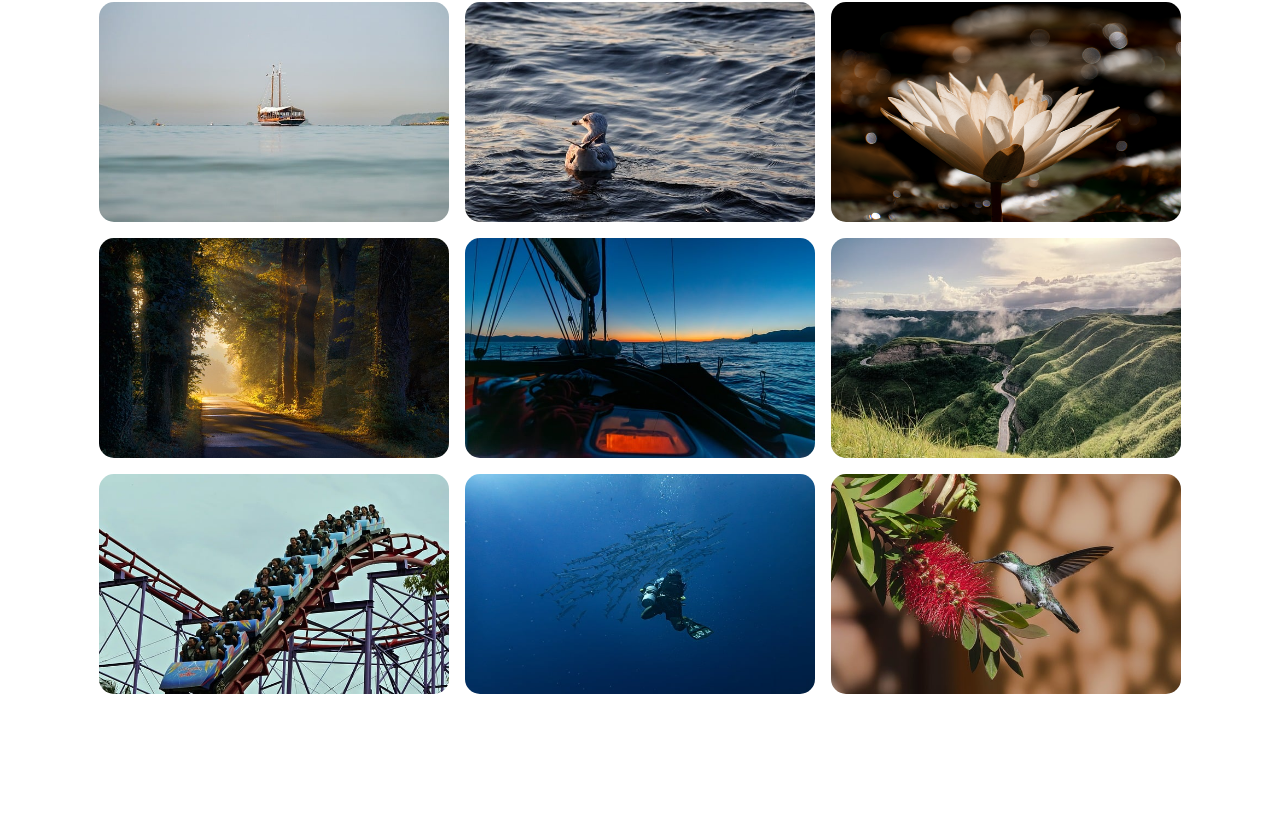
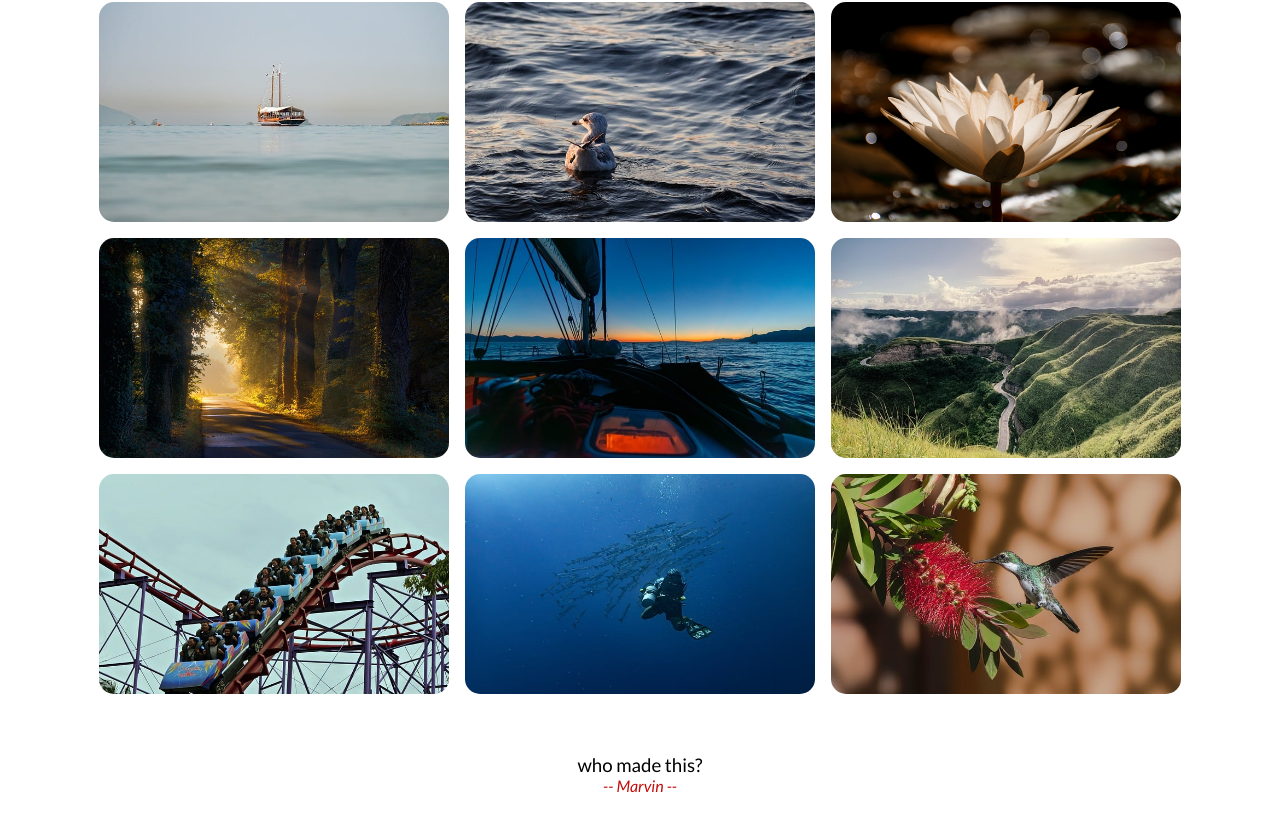
Before and after one commit to marvinraj/image-gallery-site-reactjs, a React (Vite) app: page / in a window 1280 px wide. Shown: the part 539-1370 px from the top of the page. Before the commit the page ends 1233 px from the top, so only its background shows below. Built offline with nearby package versions, Linux system fonts and the light colour scheme.

Commit message:
completed footer and added a tab icon

```diff
--- a/index.html
+++ b/index.html
@@ -2,7 +2,7 @@
 <html lang="en">
   <head>
     <meta charset="UTF-8" />
-    <link rel="icon" type="image/svg+xml" href="/vite.svg" />
+    <link rel="icon" type="image/svg+xml" href="/not-pinterest.svg" />
     <meta name="viewport" content="width=device-width, initial-scale=1.0" />
     <title>¬pinterest</title>
     <link rel="preconnect" href="https://fonts.googleapis.com">
--- a/src/components/Footer.jsx
+++ b/src/components/Footer.jsx
@@ -2,6 +2,9 @@ import React from 'react'
 
 export default function Footer() {
   return (
-    <div></div>
+    <div className='footer'>
+      <h3>who made this?</h3>
+      <h4>-- Marvin --</h4>
+    </div>
   )
 }
--- a/src/index.css
+++ b/src/index.css
@@ -13,7 +13,7 @@
   --bg-color: #FEFAF6;
   --big-font: 40px;
   --medium-font: 22px;
-  --title-p-font: 14px;
+  --small-font: 14px;
 }
 
 *::selection{
@@ -33,10 +33,12 @@ img{
   align-items: center;
   padding: 35px 45px;
 }
+
 .not-logo{
   font-weight: 900;
   color: var(--highlight-color);
 }
+
 .logo{
   font-size: var(--medium-font);
   font-weight: 400;
@@ -63,7 +65,7 @@ img{
 }
 
 .header p{
-  font-size: var(--title-p-font);
+  font-size: var(--small-font);
   padding-top: 10px;
   color: rgb(24, 24, 24);
 }
@@ -96,3 +98,23 @@ section{
 .img-card{
   border-radius: 15px;
 }
+
+/* footer */
+.footer{
+  padding: 60px 0;
+}
+
+.footer >*{
+  text-align: center;
+  font-weight: 400;
+}
+
+.footer h4{
+  color: var(--highlight-color);
+  font-style: italic;
+}
+
+.footer span{
+  color: var(--highlight-color);
+  font-style: italic;
+}
```
Also changed, not shown: public/not-pinterest.svg (added).
